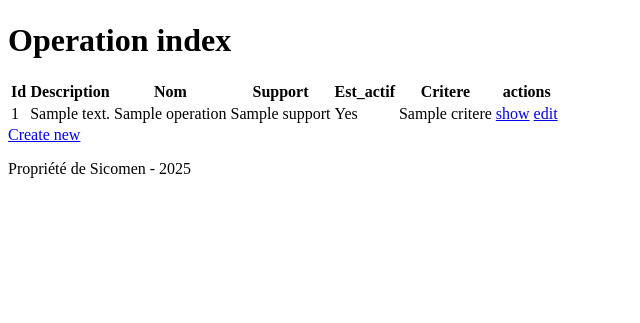
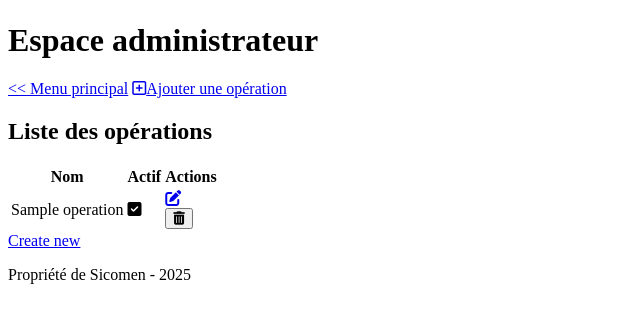
Before and after one commit to newennT/qualitrack, a Symfony app: template templates/operation/index.html.twig in a window 1280 px wide. Shown: the part 85-408 px from the top of the page, without its empty margins (0-640 px from the left). Run offline with Twig, Linux system fonts and the light colour scheme; the template is opened without the code that fills it: most values are stand-ins (such as "Sample title", 1, 10 or a date in 2020); some libraries are stand-ins or nearby versions.

Commit message:
CSS des index côté admin

```diff
--- a/assets/sass/base/_typography.scss
+++ b/assets/sass/base/_typography.scss
@@ -28,7 +28,7 @@ h2{
     color: $neutral;
 }
 
-p, label, ul, li, a, input, button, select, div{
+p, label, ul, li, a, input, button, select, div, table{
     font-family: 'futura-book', sans-serif;
     font-size: 16px;
 }
--- a/assets/styles/app.scss
+++ b/assets/styles/app.scss
@@ -5,6 +5,7 @@
 
 @use '../sass/components/buttons';
 @use '../sass/components/inputs';
+@use '../sass/components/pagination';
 
 @use '../sass/layout/header';
 @use '../sass/layout/footer';
--- a/src/Entity/Operation.php
+++ b/src/Entity/Operation.php
@@ -100,7 +100,7 @@ class Operation
 
     public function setEstActif(bool $est_actif): static
     {
-        $this->est_actif = $est_actif;
+        $this->est_actif = $est_actif ?? true;
 
         return $this;
     }
--- a/src/Form/OperationType.php
+++ b/src/Form/OperationType.php
@@ -26,6 +26,7 @@ class OperationType extends AbstractType
             ])
             ->add('est_actif', CheckboxType::class, [
                 'label' => 'Activé',
+                'required' => false,
             ])
             ->add('critere', TextareaType::class, [
                 'label' => 'Critère de vérification',
--- a/templates/auditeur/_delete_form.html.twig
+++ b/templates/auditeur/_delete_form.html.twig
@@ -1,4 +1,4 @@
 <form id="delete-form" method="post" action="{{ path('app_auditeur_delete', {'id': auditeur.id}) }}" onsubmit="return confirm('Are you sure you want to delete this item?');">
     <input type="hidden" name="_token" value="{{ csrf_token('delete' ~ auditeur.id) }}">
-    <button class="btn">Delete</button>
+    <button class="btn button-trash"><i class="fa-solid fa-trash-can"></i></button>
 </form>
--- a/templates/client/audit.html.twig
+++ b/templates/client/audit.html.twig
@@ -42,6 +42,8 @@
 
         <div class="tab-content operations">
             {% for verification in form.verifications %}
+
+                {% if verification.vars.data.operation.estActif %}
                     <div class="operation-item">
 
                         <div class="nom">
@@ -106,6 +108,7 @@
                         </div>
 
                     </div>
+                    {% endif %}
             {% endfor %}
 
             <div class="container-boutons avant-arriere">
--- a/templates/operation/_delete_form.html.twig
+++ b/templates/operation/_delete_form.html.twig
@@ -1,4 +1,4 @@
 <form id="delete-form" method="post" action="{{ path('app_operation_delete', {'id': operation.id}) }}" onsubmit="return confirm('Are you sure you want to delete this item?');">
     <input type="hidden" name="_token" value="{{ csrf_token('delete' ~ operation.id) }}">
-    <button class="btn">Delete</button>
+    <button class="btn button-trash"><i class="fa-solid fa-trash-can"></i></button>
 </form>
--- a/templates/operation/index.html.twig
+++ b/templates/operation/index.html.twig
@@ -1,47 +1,57 @@
 {% extends 'base.html.twig' %}
 
-{% block title %}Operation index{% endblock %}
+{% block title %}Liste des opérations{% endblock %}
 
 {% block body %}
-    <h1>Operation index</h1>
+<main>
+    <div class="container">
+        <h1>Espace administrateur</h1>
+
+        <div class="boutons-admin">
+            <a class="button back-menu" href="{{ path('app_audit_index')}}"><span><<</span> Menu principal</a>
+            <a class="button add" href="{{ path('app_operation_new') }}"><i class="fa-regular fa-square-plus"></i>Ajouter une opération</a>
+        </div>
+
+        <div class="admin-index">
+        <h2>Liste des opérations</h2>
 
             <table class="table">
                 <thead>
                     <tr>
-                <th>Id</th>
-                <th>Description</th>
                         <th>Nom</th>
-                <th>Support</th>
-                <th>Est_actif</th>
-                <th>Critere</th>
-                <th>actions</th>
+                        <th>Actif</th>
+                        <th>Actions</th>
                     </tr>
                 </thead>
                 <tbody>
                 {% for operation in operations %}
                     <tr>
-                <td>{{ operation.id }}</td>
-                <td>{{ operation.description }}</td>
                         <td>{{ operation.nom }}</td>
-                <td>{{ operation.support }}</td>
-                <td>{{ operation.estActif ? 'Yes' : 'No' }}</td>
-                <td>{{ operation.critere }}</td>
+                        <td><span class="check">{{ operation.estActif ? '<i class="fa-solid fa-square-check"></i>' : '' }}</span></td>
+
                         <td>
-                    <a href="{{ path('app_operation_show', {'id': operation.id}) }}">show</a>
-                    <a href="{{ path('app_operation_edit', {'id': operation.id}) }}">edit</a>
+                            <div class="actions">
+                                <a href="{{ path('app_operation_edit', {'id': operation.id}) }}"><i class="fa-solid fa-pen-to-square"></i></a>
+                                {{ include('operation/_delete_form.html.twig') }}
+                            </div>
                         </td>
                     </tr>
                 {% else %}
                     <tr>
-                <td colspan="7">no records found</td>
+                        <td colspan="7">Aucune opération trouvée</td>
                     </tr>
                 {% endfor %}
                 </tbody>
             </table>
+        </div>
         <div class="pagination">
             {{ knp_pagination_render(operations) }}
         </div>
 
 
         <a href="{{ path('app_operation_new') }}">Create new</a>
+    </div>
+
+</main>
+
 {% endblock %}
--- a/templates/site/_delete_form.html.twig
+++ b/templates/site/_delete_form.html.twig
@@ -1,4 +1,4 @@
 <form id="delete-form" method="post" action="{{ path('app_site_delete', {'id': site.id}) }}" onsubmit="return confirm('Are you sure you want to delete this item?');">
     <input type="hidden" name="_token" value="{{ csrf_token('delete' ~ site.id) }}">
-    <button class="btn">Delete</button>
+    <button class="btn button-trash"><i class="fa-solid fa-trash-can"></i></button>
 </form>
```
Also changed, not shown: assets/sass/components/_pagination.scss (added, +31 -0 lines), assets/sass/pages/_admin-audit.scss (+58 -2 lines), templates/audit/index.html.twig (+5 -3 lines), templates/auditeur/index.html.twig (+23 -10 lines), templates/site/index.html.twig (+26 -12 lines), src/Entity/Verification.php (line endings or trailing spaces). Lines whose indentation alone changed are shown as unchanged.
